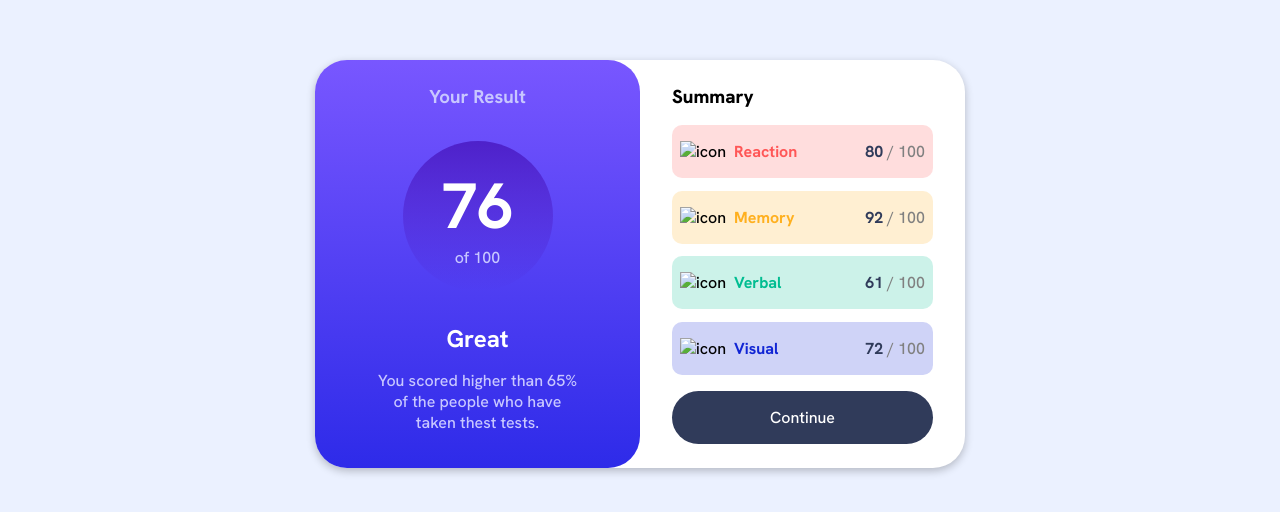
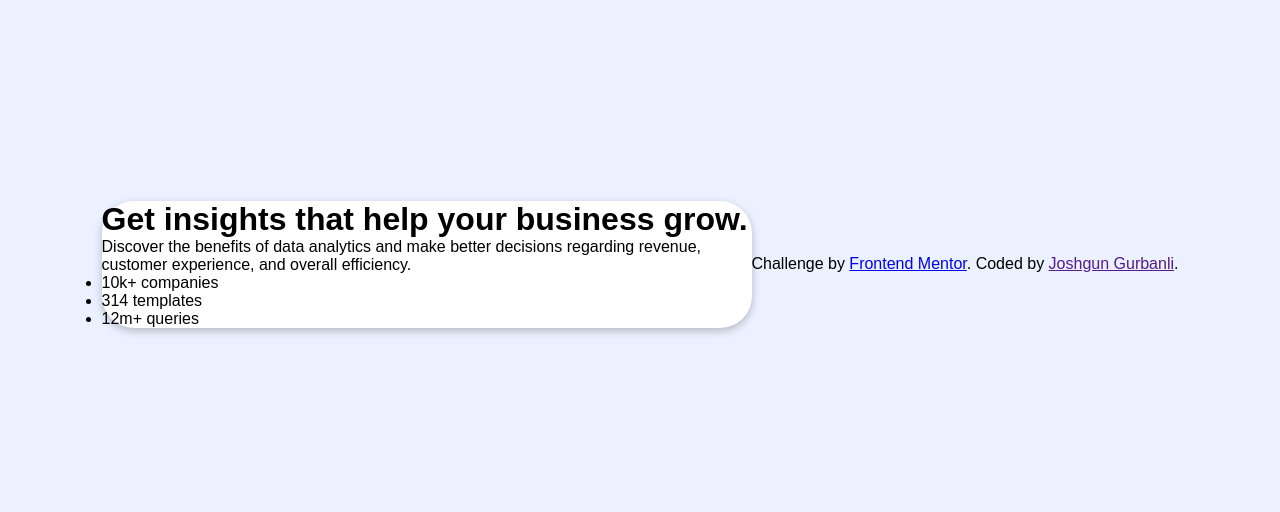
Before and after one commit to gurbanli009/Stats-preview-card-component, a plain HTML site: page index.html in a window 1280 px wide. Shown: the part 136-648 px from the top of the page. Drawn offline with Linux system fonts and the light colour scheme.

Commit message:
Update index.html

```diff
--- a/index.html
+++ b/index.html
@@ -2,68 +2,42 @@
 <html lang="en">
   <head>
     <meta charset="UTF-8" />
-    <meta name="viewport" content="width=device-width, initial-scale=1.0">
+    <meta name="viewport" content="width=device-width, initial-scale=1.0" />
+    <!-- displays site properly based on user's device -->
+
     <link
       rel="icon"
       type="image/png"
       sizes="32x32"
-      href="./assets/images/favicon-32x32.png"
+      href="./images/favicon-32x32.png"/>
+    <link rel="preconnect" href="https://fonts.gstatic.com"/>
+    <link
+      href="https://fonts.googleapis.com/css2?family=Inter:wght@400;700&family=Lexend+Deca&display=swap"
+      rel="stylesheet"
     />
-    <title>Frontend Mentor | Results summary component</title>
-    <link rel="preconnect" href="https://fonts.googleapis.com">
-    <link rel="preconnect" href="https://fonts.gstatic.com" crossorigin>
-    <link href="https://fonts.googleapis.com/css2?family=Hanken+Grotesk:wght@500;700;800&display=swap" rel="stylesheet">
-    <link rel="stylesheet" href="style.css">
+    <link rel="stylesheet" href="style.css" />
+
+    <title>Frontend Mentor | Stats preview card component</title>
   </head>
   <body>
-    <div class="card">
-      <div class="card-container">
-        <section class="result">
-          <h3 class="title">Your Result</h3>
-          <div class="circle">
-            <h1>76</h1>
-            <p>of 100</p>
-          </div>
-          <b>Great</b>
-          <p class="info">You scored higher than 65% of the people who have taken thest tests.</p>
-        </section>
-        <section class="summary">
-          <h3 class="title">Summary</h3>
-          <div class="rows">
-            <div class="row">
-              <div class="badge">
-                <img src="./assets/images/icon-reaction.svg" alt="icon"><b>Reaction</b>
-              </div>
-              <p><b>80</b> / 100</p>
-            </div>
-            <div class="row">
-              <div class="badge">
-                <img src="./assets/images/icon-memory.svg" alt="icon" /><b
-                  >Memory</b
-                >
-              </div>
-              <p><b>92</b> / 100</p>
-            </div>
-            <div class="row">
-              <div class="badge">
-                <img src="./assets/images/icon-verbal.svg" alt="icon" /><b
-                  >Verbal</b
-                >
-              </div>
-              <p><b>61</b> / 100</p>
-            </div>
-            <div class="row">
-              <div class="badge">
-                <img src="./assets/images/icon-visual.svg" alt="icon" /><b
-                  >Visual</b
-                >
-              </div>
-              <p><b>72</b> / 100</p>
-            </div>
-          </div>
-          <button class="btn">Continue</button>
-        </section>
+    <div class="container">
+      <div class="card picture">
+        <div class="overlay"></div>
       </div>
+      <div class="card">
+        <h1>Get <span>insights</span> that help your business grow.</h1>
+        <p>Discover the benefits of data analytics and make better decisions regarding revenue, customer experience, and overall efficiency.</p>
+        <ul>
+          <li><span>10k+</span> companies</li>
+          <li><span>314</span> templates</li>
+          <li><span>12m+</span> queries</li>
+        </ul>
+      </div>
+    </div>
+
+    <div class="attribution">
+      Challenge by
+      <a href="https://www.frontendmentor.io?ref=challenge" target="_blank">Frontend Mentor</a>. Coded by <a href="">Joshgun Gurbanli</a>.
     </div>
   </body>
 </html>
```
